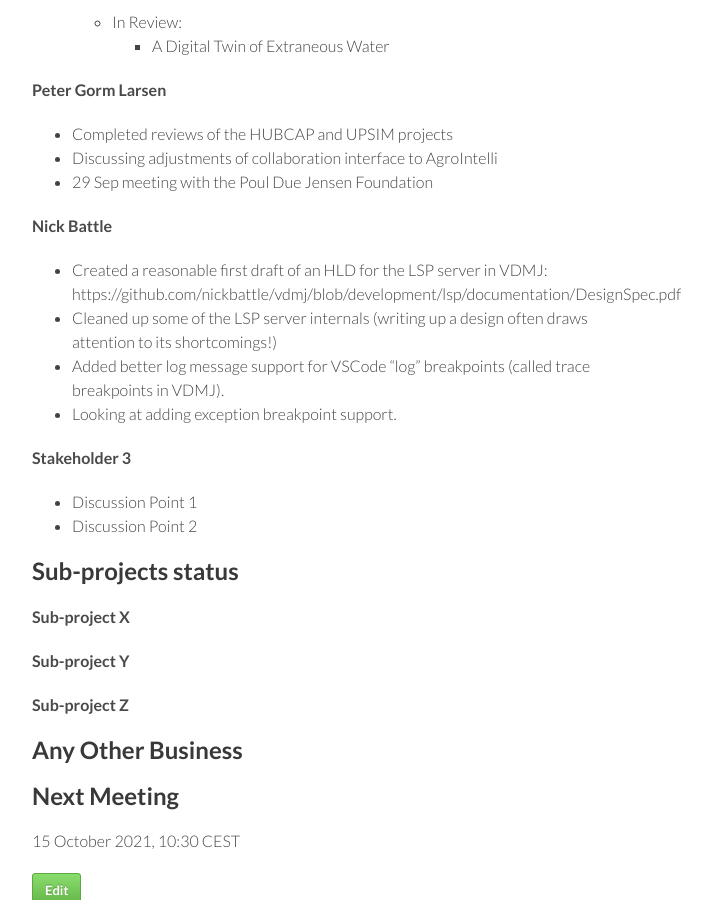
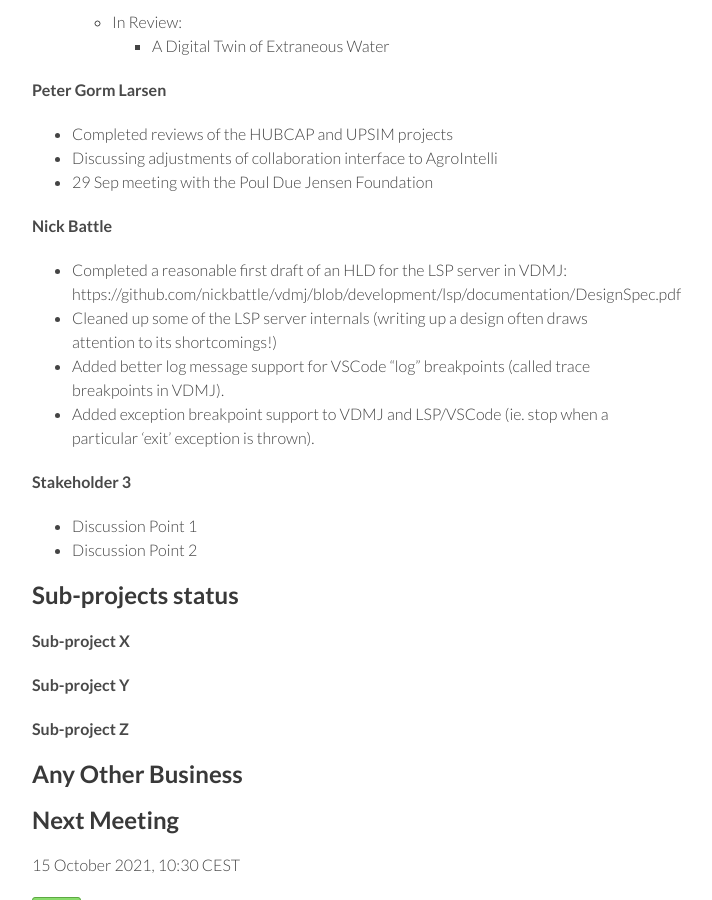
Before and after one commit to digitaltwincentre/digitaltwincentre.github.io, a Jekyll site: the page built from _biweeklies/Biweekly-46.md, in a window 1280 px wide and 900 px high, scrolled down 955 px. Shown: the whole window, without its empty margins (418-1130 px from the left). Built offline with Jekyll 4.4.1, drawn with Linux system fonts in a browser that asks for light colours; nearby versions of some CDN libraries.

Commit message:
Update Biweekly-46.md

```diff
--- a/_biweeklies/Biweekly-46.md
+++ b/_biweeklies/Biweekly-46.md
@@ -54,10 +54,10 @@ date: 1 October 2021, 1030 CEST
 * 29 Sep meeting with the Poul Due Jensen Foundation
 
 #### Nick Battle
-* Created a reasonable first draft of an HLD for the LSP server in VDMJ: https://github.com/nickbattle/vdmj/blob/development/lsp/documentation/DesignSpec.pdf
+* Completed a reasonable first draft of an HLD for the LSP server in VDMJ: https://github.com/nickbattle/vdmj/blob/development/lsp/documentation/DesignSpec.pdf
 * Cleaned up some of the LSP server internals (writing up a design often draws attention to its shortcomings!)
 * Added better log message support for VSCode "log" breakpoints (called trace breakpoints in VDMJ).
-* Looking at adding exception breakpoint support.
+* Added exception breakpoint support to VDMJ and LSP/VSCode (ie. stop when a particular 'exit' exception is thrown).
 
 #### Stakeholder 3
 * Discussion Point 1
```
